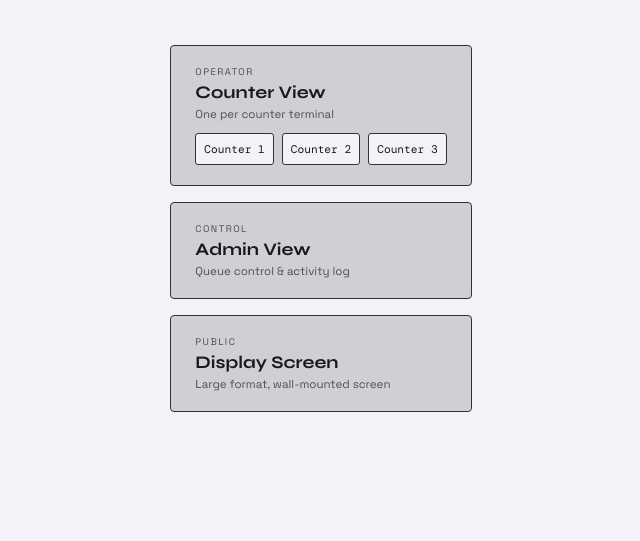
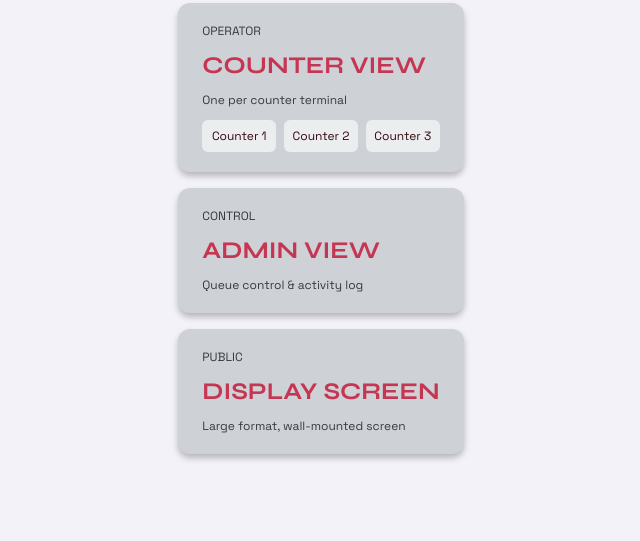
Before and after one commit to arielcorteldev/qms-v1, a plain HTML site: page frontend/index.html in a window 1280 px wide. Shown: the part 259-800 px from the top of the page, without its empty margins (319-959 px from the left). Drawn offline with nearby package versions, Linux system fonts and the light colour scheme.

Commit message:
change styling for index.html

```diff
--- a/frontend/css/styles.css
+++ b/frontend/css/styles.css
@@ -297,39 +297,42 @@
 .route-card {
   display: block;
   text-decoration: none;
-  background: var(--surface);
-  border: 1px solid var(--border);
-  border-radius: 4px;
+  background: var(--color-neutral-500);
+  border-radius: var(--radius-md);
+  box-shadow: var(--shadow-sm);
   padding: 1.25rem 1.5rem;
   text-align: left;
-  transition: border-color 0.15s, background 0.15s;
+  transition: all 0.15s;
   cursor: pointer;
 }
 
 .route-card:hover {
-  border-color: var(--border);
-  background: var(--accent);
+  background: var(--color-primary-200);
 }
 
 .route-card .tag {
-  font-size: 0.6rem;
-  letter-spacing: 0.15em;
+  font-size: var(--font-size-body-xs);
+  font-family: var(--font-body);
+  font-weight: var(--font-weight-normal);
   text-transform: uppercase;
-  color: var(--text2);
-  margin-bottom: 0.25rem;
+  color: var(--color-neutral-800);
+  margin-bottom:var(--spacing-2);
 }
 
 .route-card .name {
-  font-family: var(--display);
-  font-size: 1.1rem;
+  font-family: var(--font-heading);
+  font-size: var(--font-size-h6-desktop);
   font-weight: 700;
-  color: var(--text);
+  color: var(--color-primary-500);
+  text-transform: uppercase;
 }
 
 .route-card .desc {
-  font-size: 0.72rem;
-  color: var(--text2);
-  margin-top: 0.25rem;
+  font-size: var(--font-size-body-xs);
+  font-family: var(--font-body);
+  font-weight: var(--font-weight-normal);
+  color: var(--color-neutral-800);
+  margin-top: var(--spacing-2);
 }
 
 .counter-sub {
@@ -342,20 +345,19 @@
 .counter-btn {
   display: block;
   text-decoration: none;
-  background: var(--bg);
-  border: 1px solid var(--border);
-  border-radius: 3px;
+  background: var(--color-neutral-200);
+  border-radius: var(--radius-sm);
   padding: 0.5rem;
   text-align: center;
-  font-family: var(--mono);
-  font-size: 0.7rem;
-  color: var(--text);
-  transition: border-color 0.15s, color 0.15s;
+  font-family: var(--font-body);
+  font-size: var(--font-size-body-xs);
+  color: var(--color-primary-800);
+  transition: all 0.15s;
 }
 
 .counter-btn:hover {
-  border-color: var(--border);
-  color: var(--accent);
+  color: var(--color-neutral-100);
+  background-color: var(--color-primary-500);
 }
 
 /* ════════════════════════════════════════════════════════════════════════════
```
